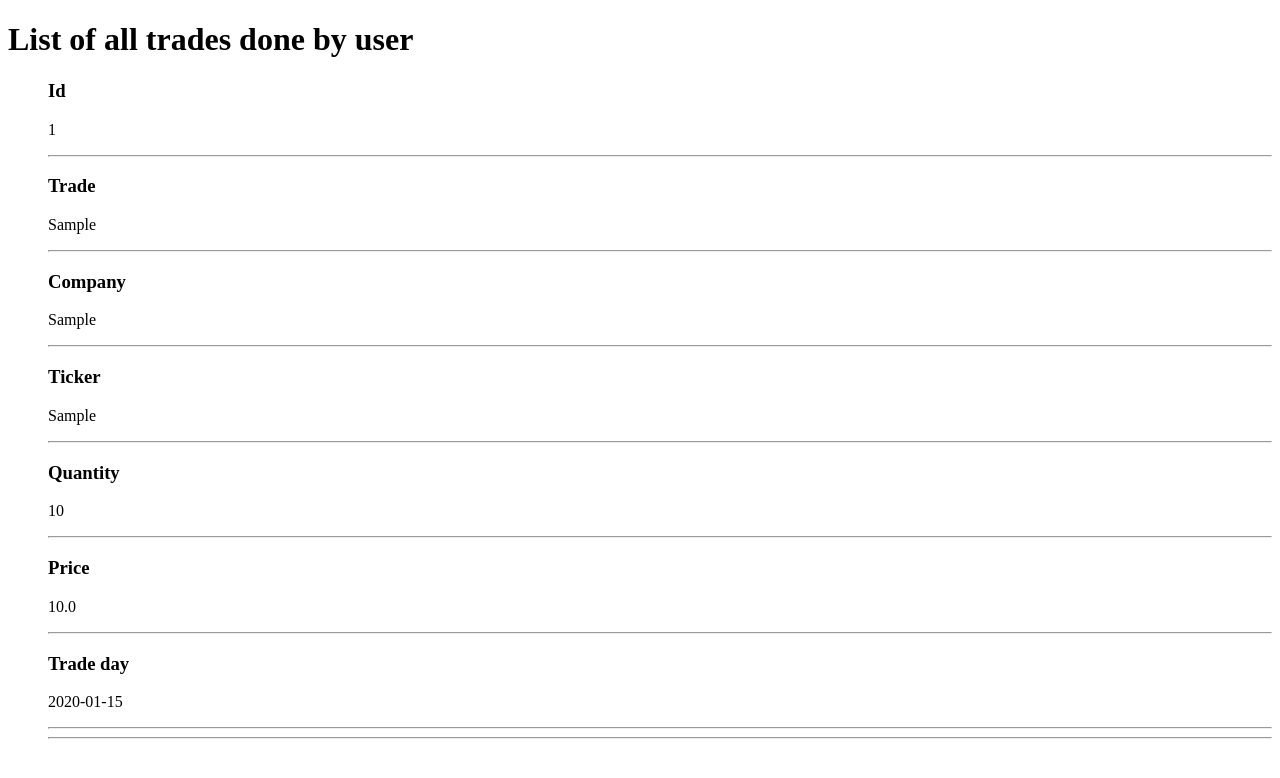
After one commit to jcgonzalezb/stock_trading_log, a Flask app: template templates/all_trades.html in a window 1280 px wide. The commit adds this page. Shown: the top 778 px of the page. Run offline with Flask 2, Linux system fonts and the light colour scheme; the template is opened without the code that fills it: values that come from a table or form of the project are taken from there, others are empty; tables that the repository leaves empty hold one stand-in row (values such as "Sample post"); parts of the project's set-up code (start-up, migrations or seed data) failed here and were passed over.

Commit message:
structure fixed

```diff
--- /dev/null
+++ b/templates/all_trades.html
@@ -0,0 +1,30 @@
+<!DOCTYPE html>
+<HTML lang="en">
+    <HEAD>
+        <TITLE>All trades by user</TITLE>
+    </HEAD>
+    <BODY>
+        <H1>List of all trades done by user</H1>
+	<div class="container">
+		<ul>
+		  {% for trade in trades %}
+		  <h3>Id</h3>
+		  <p>{{trade.trade_id}}</p><hr>
+		  <h3>Trade</h3>
+		  <p>{{trade.trade}}</p><hr>
+		  <h3>Company</h3>
+		  <p>{{trade.company}}</p><hr>
+		  <h3>Ticker</h3>
+		  <p>{{trade.ticker}}</p><hr>
+		  <h3>Quantity</h3>
+		  <p>{{trade.quantity}}</p><hr>
+		  <h3>Price</h3>
+		  <p>{{trade.price}}</p><hr>
+		  <h3>Trade day</h3>
+		  <p>{{trade.trade_date}}</p><hr>
+		  <hr>
+		  {% endfor %}
+		</ul>
+	      </div>
+    </BODY>
+</HTML>
```
Also changed, not shown: templates/all_users.html (+10 -2 lines).
